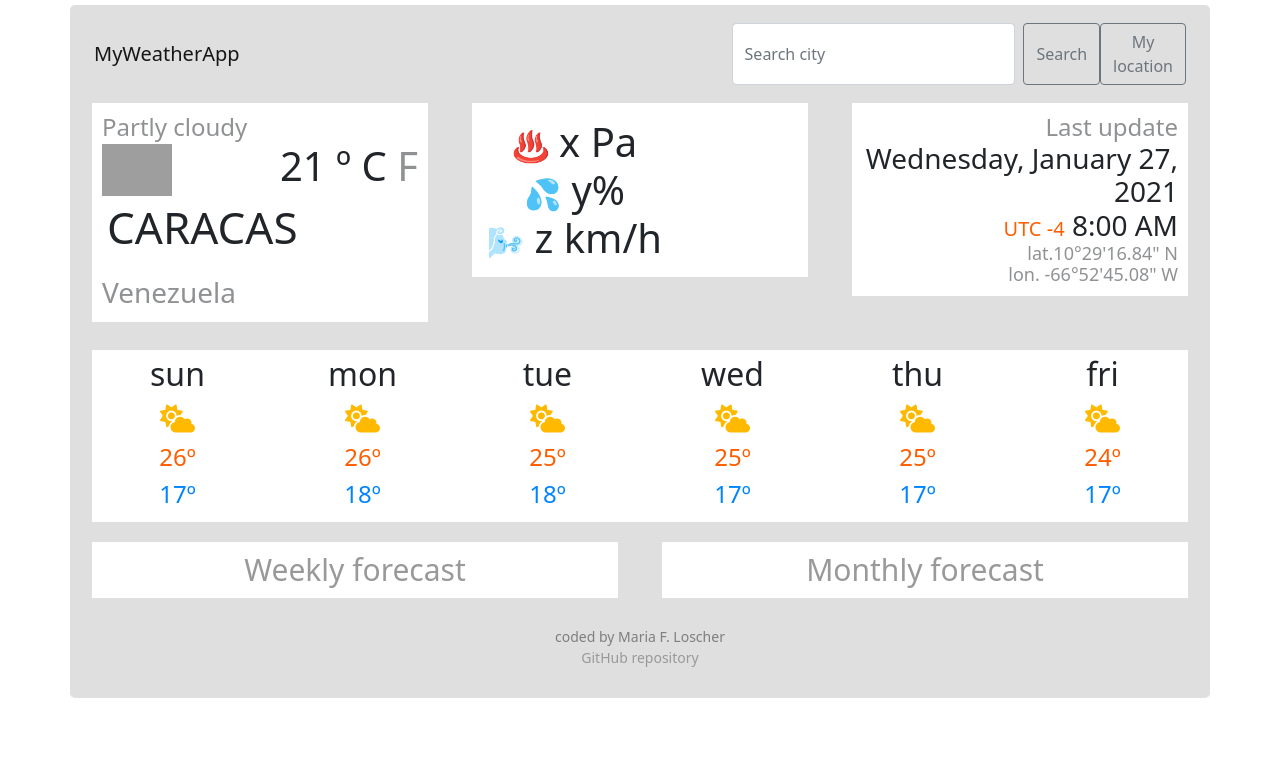
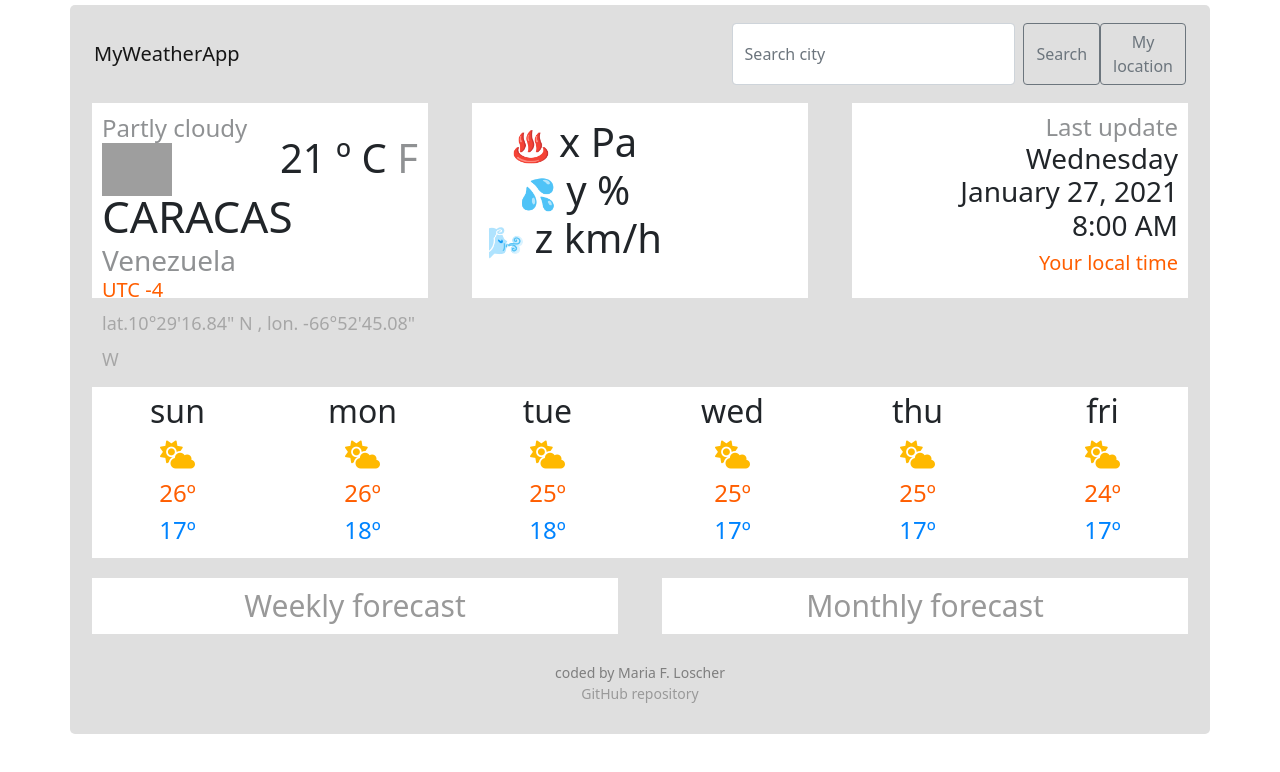
Before and after one commit to mariafloscher/shecodes-plus-project, a plain HTML site: page index.html in a window 1280 px wide. Drawn offline with nearby package versions, Linux system fonts and the light colour scheme; no server answers; grey boxes are pictures that could not be loaded.

Commit message:
Changed time zone and coordinates in HTML to target city, added "your local time" to last updated in HTML and adjusted the CSS and JS files to fit the changes

```diff
--- a/index.html
+++ b/index.html
@@ -41,8 +41,9 @@
       </nav>
       <div class="header">
         <div class="row">
-          <div class="col-sm-4" id="main-info">
+          <div class="col-sm-4">
             <h1>
+              <span id="main-info">
               <span class="additional-information" id="weather-description">Partly cloudy</span><span class="h1-icon">
                 <img id="icon"
                 class="float-left"
@@ -50,7 +51,6 @@
                 src="https://ssl.gstatic.com/onebox/weather/64/partly_cloudy.png">
               </img>
             </span>
-
               <span class="temperature">
                 <span id="temperature-c">21 </span> <span id=centigrades>º C</span>
                 <span id="temperature-f">F</span>
@@ -58,14 +58,21 @@
               <br />
               <div id="city-name">CARACAS</div>
               <div id="country-name">Venezuela</div>
+              <div class="time-zone-info"><span>UTC </span> <span id="time-zone">-4</span>
+                <span id="location">
+                  <span>lat.</span><span id="latitude">10°29'16.84" N </span>,
+                  <span>lon.</span><span id="longitude">  -66°52'45.08" W </span>
+                </span>
+              </div>
             </h1>
           </div>
           <div class="col-sm-4">
+            </span>
             <h1>
               <span id="pressure-humidity-wind">
                 <span class="emoji">♨</span> <span id="pressure">x</span> <span>Pa</span>
                 <br />
-                <span class="emoji">💦</span> <span id="humidity">y</span><span>%</span>
+                <span class="emoji">💦</span> <span id="humidity">y</span> <span>%</span>
                 <br />
               <span class="emoji">🌬</span> <span id="wind-speed">z</span> <span>km/h</span>
               </span>
@@ -74,17 +81,13 @@
           <div class="col-sm-4">
             <h1>
               <div id="date-time-location">
-                <div> <span class="additional-information">Last update<br>
-                 </span> <span id="date">Sunday Dec 20 2020</span></div>
-
-                  <div id="time-zone-info"><span>UTC </span> <span id="time-zone">-4</span> </div>
-                  <span id="time">
+                <div><span class="additional-information">Last update<br>
+                 </span><span id="date">Sunday
+                  <br /> Dec 20 2020</span></div>
+                  <div id="time">
                   8:00 AM
-                </span>
-                <div id="location">
-                  <span>lat.</span><span id="latitude">10°29'16.84" N </span> <br />
-                  <span>lon.</span><span id="longitude">  -66°52'45.08" W </span>
                 </div>
+               <div class="time-zone-info" id="your-time-zone">Your local time</div>
               </div>
             </h1>
           </div>
--- a/src/index.js
+++ b/src/index.js
@@ -26,7 +26,7 @@ function formatDate(timestamp) {
   ];
   let month = months[date.getMonth()];
   let year = date.getFullYear();
-  let formattedDate = `${day}, ${month} ${date.getDate()}, ${year}`;
+  let formattedDate = `${day} ${"<br />"} ${month} ${date.getDate()}, ${year}`;
   return formattedDate;
 }
 
--- a/src/style.css
+++ b/src/style.css
@@ -1,11 +1,5 @@
 .header {
   background-color: #dfdfdf;
-}
-
-#main-info {
-  background-color: #dfdfdf;
-  background-clip: content-box;
-  min-height: 200px;
 }
 
 .code-credit {
@@ -44,7 +38,7 @@ h1 {
 }
 
 #city-name {
-  padding: 5px 5px 10px 5px;
+  padding: 5px 5px 10px 0px;
   font-size: 44px;
   display: inline-block;
   text-transform: uppercase;
@@ -64,6 +58,8 @@ h1 {
 
 .emoji {
   font-size: 30px;
+  display: inline-block;
+  padding: 0px auto;
 }
 
 #temperature-f:hover {
@@ -80,23 +76,39 @@ h1 {
   padding: 5px;
   margin: 0 auto;
   text-align: center;
+  height: 175px;
 }
 
 #date-time-location {
   text-align: right;
   font-size: 28px;
   display: block;
+  height: 175px;
+}
+
+#main-info {
+  display: block;
+  height: 175px;
+  line-height: 75%;
 }
 
 #location {
   font-size: 18px;
-  opacity: 0.5;
+  color: #999999;
+  opacity: 0.8;
+  float: right;
+  line-height: 200%;
 }
 
-#time-zone-info {
-  display: inline-block;
+.time-zone-info {
+  display: block;
   font-size: 20px;
   color: #ff5e00;
+  float: right bottom;
+}
+
+#your-time-zone {
+  line-height: 200%;
 }
 
 h2 {
```
